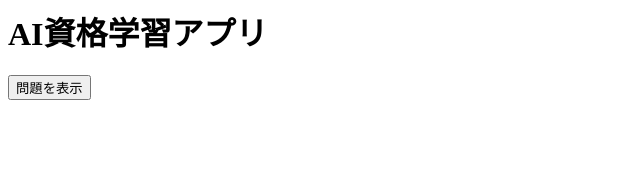
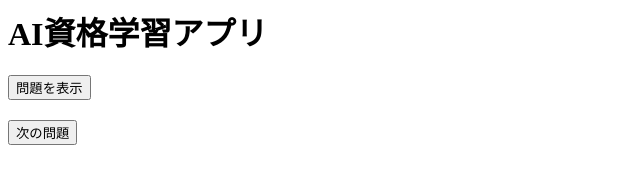
Before and after one commit to nosunosu-123/study-app, a plain HTML site: page index.html in a window 1280 px wide. Shown: the whole page, without its empty margins (0-640 px from the left). Drawn offline with Linux system fonts and the light colour scheme.

Commit message:
Update index.html

```diff
--- a/index.html
+++ b/index.html
@@ -13,3 +13,7 @@
 <script src="script.js"></script>
 
 </body>
+
+<button onclick="showQuestion()">
+次の問題
+</button>
```
